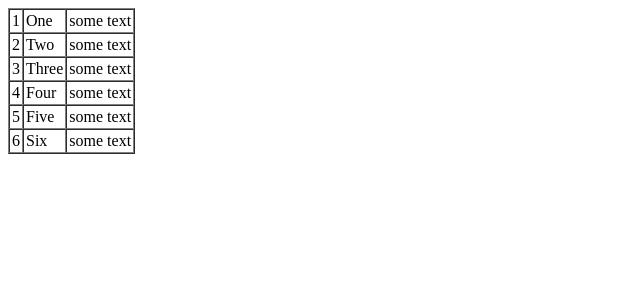
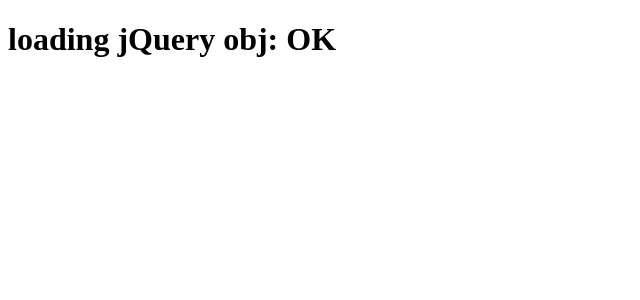
Before and after one commit to coleyon/flask-intro-panels, a Python web app: template panels/templates/public/home.html in a window 1280 px wide. Shown: the top 300 px of the page, without its empty margins (0-640 px from the left). Run offline with Jinja, Linux system fonts and the light colour scheme; the template is opened without the code that fills it, so the values that code supplies are empty; some libraries are stand-ins or nearby versions.

Commit message:
change to error simple example.

```diff
--- a/panels/templates/public/home.html
+++ b/panels/templates/public/home.html
@@ -1,25 +1,22 @@
+<!doctype html>
+<html class="no-js" lang="en">
+<head>
+  <meta charset="utf-8">
+  <title>Sample</title>
+</head>
+<body>
 
-{% extends "nonlayout.html" %}
-{% block content %}
+  <h1 id="title-text">loading jQuery obj: NG</h1>
 
-<table id="table-1" cellspacing="0" cellpadding="2" border="1">
-    <tr id="1"><td>1</td><td>One</td><td>some text</td></tr>
-    <tr id="2"><td>2</td><td>Two</td><td>some text</td></tr>
-    <tr id="3"><td>3</td><td>Three</td><td>some text</td></tr>
-    <tr id="4"><td>4</td><td>Four</td><td>some text</td></tr>
-    <tr id="5"><td>5</td><td>Five</td><td>some text</td></tr>
-    <tr id="6"><td>6</td><td>Six</td><td>some text</td></tr>
-</table>
-
-{% endblock %}
-
+</body>
 {% block js %}
 {# <script src="https://code.jquery.com/jquery-3.4.1.min.js" integrity="sha256-CSXorXvZcTkaix6Yvo6HppcZGetbYMGWSFlBw8HfCJo=" crossorigin="anonymous"></script> #}
 <script src="https://cdnjs.cloudflare.com/ajax/libs/TableDnD/0.9.1/jquery.tablednd.js" integrity="sha256-d3rtug+Hg1GZPB7Y/yTcRixO/wlI78+2m08tosoRn7A=" crossorigin="anonymous"></script>
 <script type="text/javascript">
 $(document).ready(function() {
-    // Initialise the table
-    $("#table-1").tableDnD();
+    $("#title-text")[0].textContent = "loading jQuery obj: OK"
 });
 </script>
 {% endblock %}
+
+</html>
```
